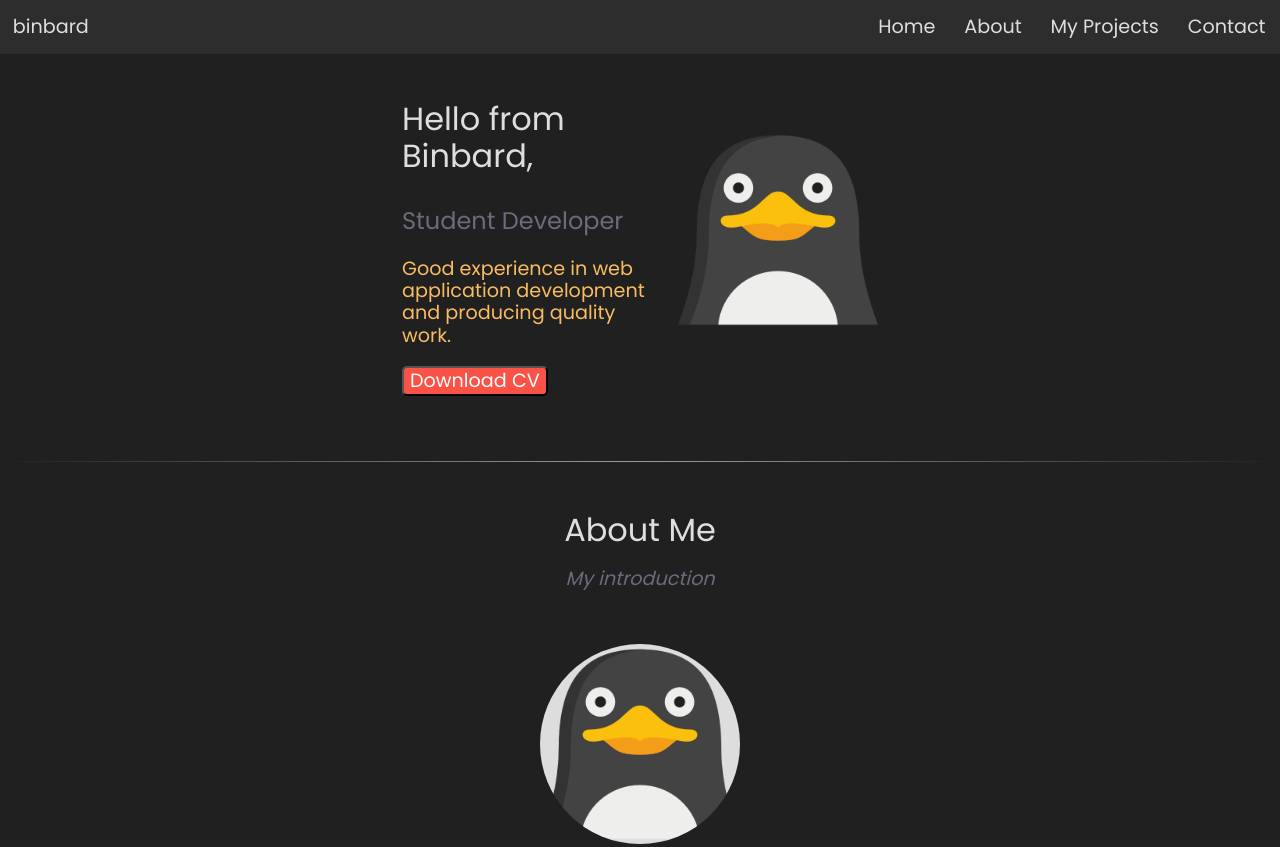
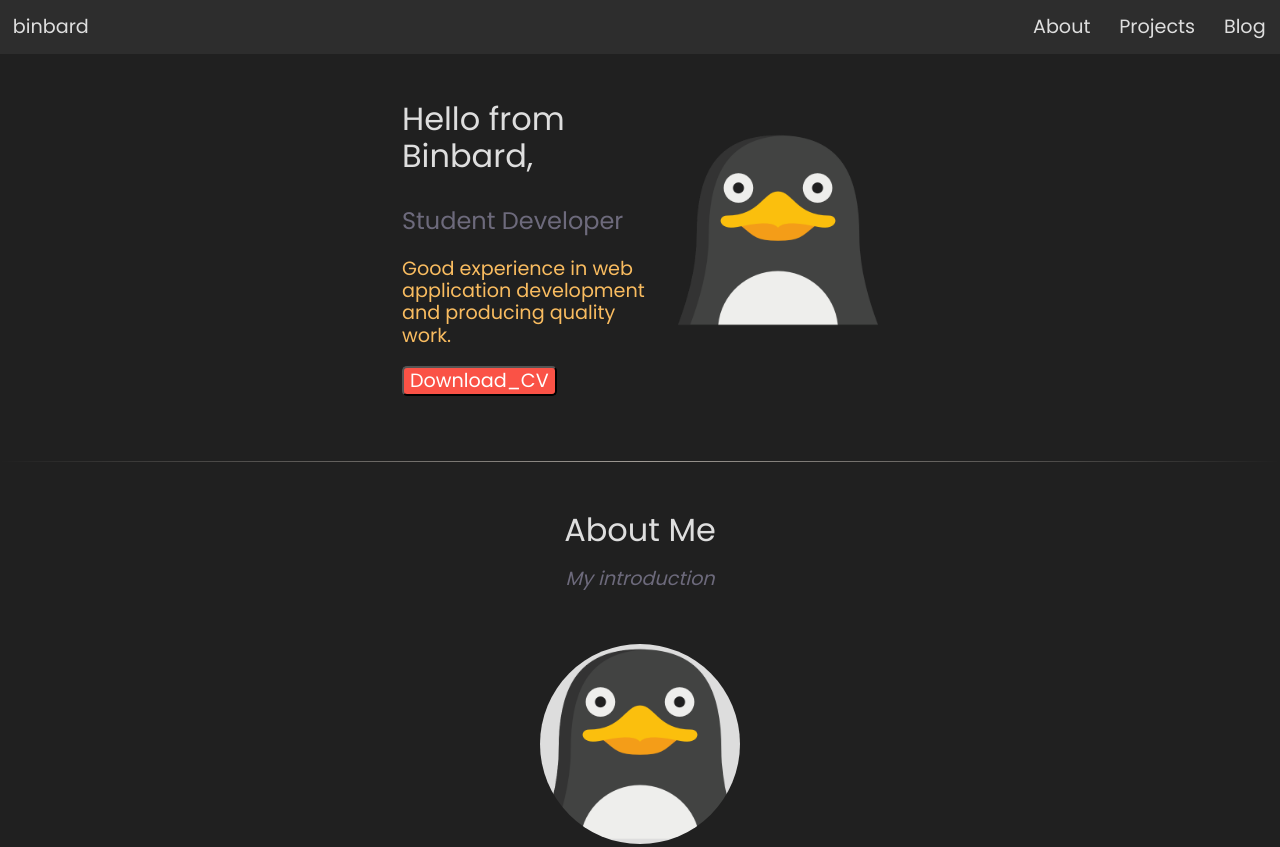
Before and after one commit to binbard/binbard.github.io, a plain HTML site: page index.html in a window 1280 px wide. Shown: the top 847 px of the page. Drawn offline with Linux system fonts and the light colour scheme.

Commit message:
Update navbar

```diff
--- a/index.html
+++ b/index.html
@@ -15,12 +15,11 @@
 
 <body>
     <div class="Nav">
-        <a class="logo" href="">binbard</a>
+        <a class="logo" href="#home">binbard</a>
         <ul>
-            <li><a href="#home">Home</a></li>
             <li><a href="#about">About</a></li>
-            <li><a href="#projects">My Projects</a></li>
-            <li><a href="">Contact</a></li>
+            <li><a href="#projects">Projects</a></li>
+            <li><a href="blog">Blog</a></li>
         </ul>
     </div>
 
@@ -33,7 +32,7 @@
             <p class="bio">
                 Good experience in web application development and producing quality work.
             </p>
-            <button class="connect">Download CV</button>
+            <button class="connect">Download_CV</button>
         </div>
         <div class="avatar">
             <img src="./assets/binbard.png" alt="Binbard">
```
